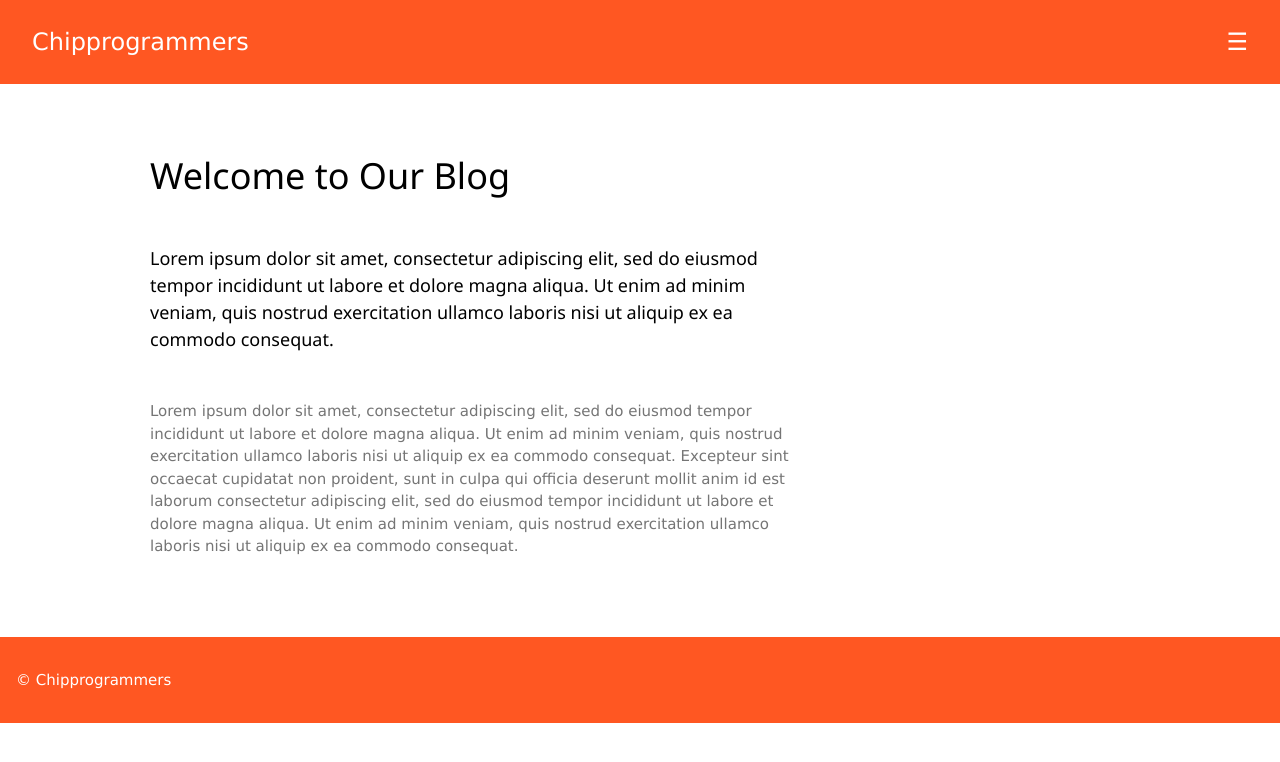
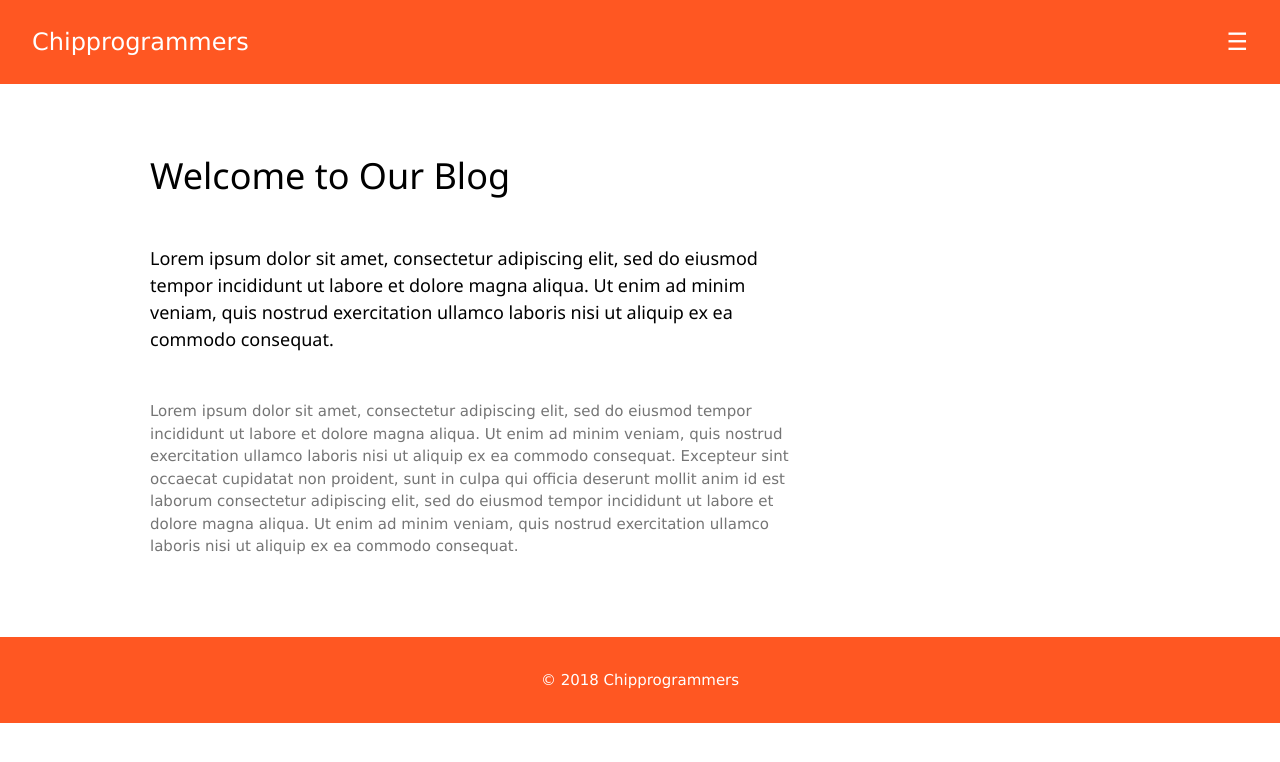
Before and after one commit to techiworld/techiworld.github.io, a Jekyll site: the page built from index.md, in a window 1280 px wide. Shown: the top 762 px of the page. Built offline with Jekyll 4.4.1, drawn with Linux system fonts in a browser that asks for light colours.

Commit message:
Update footer.html

```diff
--- a/_includes/footer.html
+++ b/_includes/footer.html
@@ -1,6 +1,6 @@
 <!-- Footer -->
   <footer class="w3-container w3-padding-32 w3-deep-orange">
-    <div lacss="w3-center">
-      &copy; {{ page.date | date: "%Y" }} {{ site.Title }}
+    <div class="w3-center">
+      &copy; {{ site.time | date: "%Y" }} {{ site.Title }}
     </div>
     </footer>
```
